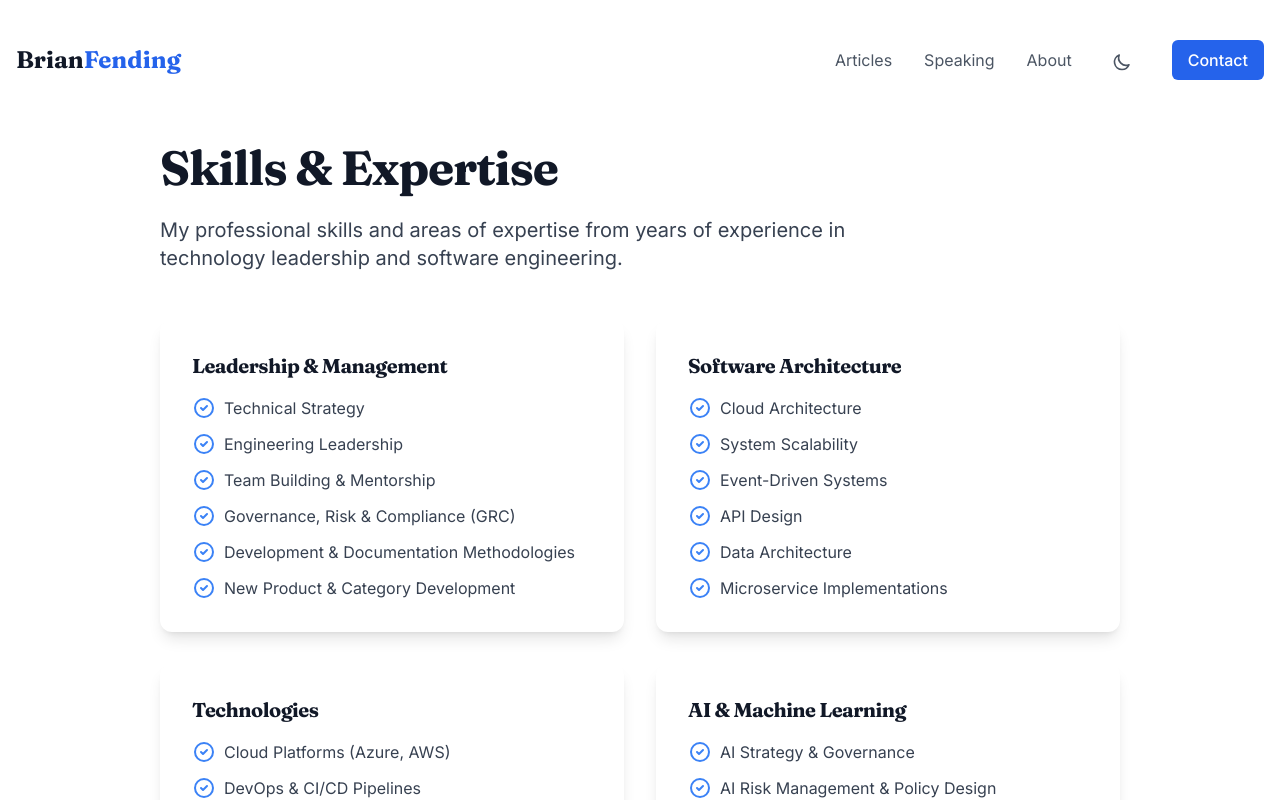
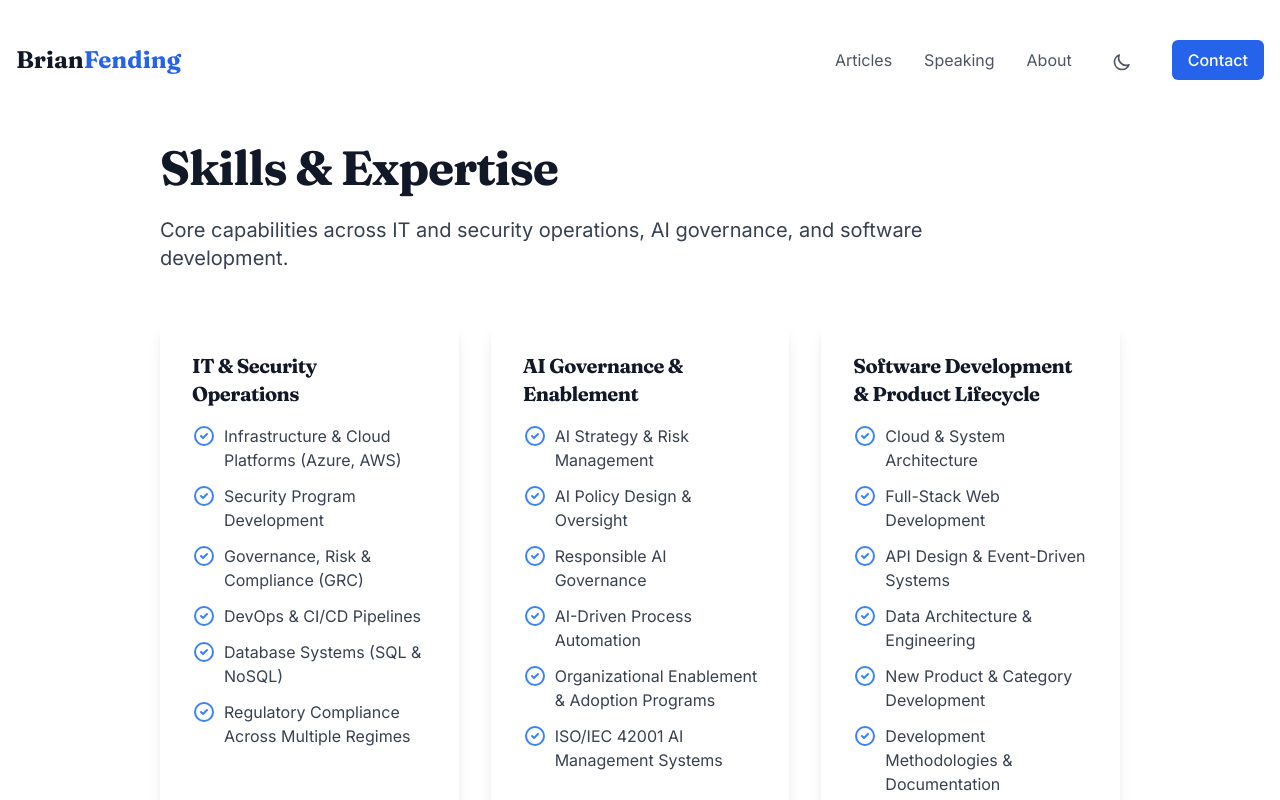
Before and after one commit to fending/brianfendingdotcom, a Next.js app: page /skills in a window 1280 px wide. Shown: the top 800 px of the page. Built offline with nearby package versions, Linux system fonts and the light colour scheme; no server answers.

Commit message:
Add sample environment variables for configuration. Updated About, Contact, Skills, and Home pages for clarity and focus on technology leadership; alignment with linkedin profile edits in general.

```diff
--- a/app/about/page.tsx
+++ b/app/about/page.tsx
@@ -4,7 +4,7 @@ import Link from 'next/link'
 
 export const metadata: Metadata = {
   title: 'About',
-  description: 'Brian Fending is a technology executive focused on AI governance, cybersecurity, and enterprise platform strategy.',
+  description: 'Brian Fending is a technology executive focused on AI governance, cybersecurity, and enterprise IT strategy.',
 }
 
 export const viewport: Viewport = {
@@ -32,17 +32,17 @@ export default function AboutPage() {
 
           <div className="text-lg text-gray-700 dark:text-gray-300 space-y-6">
             <p>
-              I'm a technology executive focused on AI governance, cybersecurity, and enterprise platform strategy. Most recently served as CIO at the American Association for Physician Leadership, where I spent nine years building security programs, implementing governance frameworks, and partnering with the executive team and board on technology risk.
+              I build and mature technology programs for organizations where IT, cybersecurity, and AI governance need to work as one discipline instead of three. My work connects what most organizations keep siloed: infrastructure and security operations alongside AI governance and the enablement programs that get people actually using the tools.
             </p>
 
             <p>
-              With over 25 years of experience in the technology sector, I've led engineering teams and architected solutions for startups and enterprises of all sizes. My expertise spans cloud infrastructure, data engineering, application development, and building scalable processes and systems that balance innovation with governance.
+              Most recently I spent nine years building security programs, standing up governance frameworks across multiple regulatory regimes, and owning the full software development lifecycle. My background spans infrastructure, application development, data engineering, and security operations across both startups and established enterprises.
             </p>
 
             <h3 className="text-xl font-semibold text-gray-900 dark:text-white">My Approach</h3>
 
             <p>
-              I believe in pragmatic engineering practices that balance innovation with reliability, and progress with governance. My leadership style emphasizes mentorship, continuous learning, and creating an environment where engineers can do their best work while staying aligned with business objectives.
+              I believe in pragmatic practices that balance innovation with reliability, and progress with governance. My leadership style emphasizes mentorship, continuous learning, and creating an environment where teams can do their best work while staying aligned with business objectives.
             </p>
 
             <p>
@@ -78,7 +78,7 @@ export default function AboutPage() {
       <section className="mt-16 mb-12 py-12 px-6 bg-gray-50 dark:bg-gray-800 rounded-xl text-center clear-both">
         <h2 className="text-2xl font-bold mb-4 text-gray-900 dark:text-white">Interested in Working Together?</h2>
         <p className="text-gray-700 dark:text-gray-300 mb-6 max-w-2xl mx-auto">
-          I'm currently open to employment opportunities, and available for consulting, advising, and speaking engagements.
+          I'm currently open to technology leadership roles, advisory and fractional engagements, and speaking opportunities.
         </p>
         <Link href="/contact" className="btn-primary">
           Get in Touch
--- a/app/contact/page.tsx
+++ b/app/contact/page.tsx
@@ -5,7 +5,7 @@ import { ReCaptchaProvider } from '@/components/ReCaptchaProvider'
 
 export const metadata: Metadata = {
   title: 'Contact',
-  description: 'Get in touch with Brian Fending for consulting, speaking engagements, or other inquiries.',
+  description: 'Get in touch with Brian Fending about technology leadership roles, advisory engagements, or speaking opportunities.',
 }
 
 export const viewport: Viewport = {
@@ -93,7 +93,7 @@ export default function ContactPage() {
             <div>
               <h3 className="text-lg font-medium mb-2 text-gray-900 dark:text-white">Newsletter</h3>
               <p className="text-gray-700 dark:text-gray-300 mb-3">
-                Subscribe to my newsletter for insights on technology leadership and software engineering.
+                Subscribe to my newsletter for insights on technology leadership and governance.
               </p>
               <a
                 href="https://brianfending.substack.com/"
@@ -113,25 +113,19 @@ export default function ContactPage() {
                 <svg className="h-5 w-5 text-primary-500 mr-2 mt-0.5" fill="none" viewBox="0 0 24 24" stroke="currentColor">
                   <path strokeLinecap="round" strokeLinejoin="round" strokeWidth={2} d="M9 12l2 2 4-4m6 2a9 9 0 11-18 0 9 9 0 0118 0z" />
                 </svg>
-                <span>Speaking engagement opportunities</span>
+                <span>Technology leadership roles</span>
               </li>
               <li className="flex items-start">
                 <svg className="h-5 w-5 text-primary-500 mr-2 mt-0.5" fill="none" viewBox="0 0 24 24" stroke="currentColor">
                   <path strokeLinecap="round" strokeLinejoin="round" strokeWidth={2} d="M9 12l2 2 4-4m6 2a9 9 0 11-18 0 9 9 0 0118 0z" />
                 </svg>
-                <span>Technology leadership consulting</span>
+                <span>Advisory and fractional engagements</span>
               </li>
               <li className="flex items-start">
                 <svg className="h-5 w-5 text-primary-500 mr-2 mt-0.5" fill="none" viewBox="0 0 24 24" stroke="currentColor">
                   <path strokeLinecap="round" strokeLinejoin="round" strokeWidth={2} d="M9 12l2 2 4-4m6 2a9 9 0 11-18 0 9 9 0 0118 0z" />
                 </svg>
-                <span>Software architecture reviews</span>
-              </li>
-              <li className="flex items-start">
-                <svg className="h-5 w-5 text-primary-500 mr-2 mt-0.5" fill="none" viewBox="0 0 24 24" stroke="currentColor">
-                  <path strokeLinecap="round" strokeLinejoin="round" strokeWidth={2} d="M9 12l2 2 4-4m6 2a9 9 0 11-18 0 9 9 0 0118 0z" />
-                </svg>
-                <span>AI implementation strategy</span>
+                <span>Speaking opportunities</span>
               </li>
             </ul>
           </div>
--- a/app/skills/page.tsx
+++ b/app/skills/page.tsx
@@ -23,7 +23,7 @@ export default async function SkillsPage() {
       </div>
 
       {content.skills && content.skills.length > 0 ? (
-        <div className="grid grid-cols-1 md:grid-cols-2 gap-8 mb-12">
+        <div className="grid grid-cols-1 md:grid-cols-3 gap-8 mb-12">
           {content.skills.map((category: SkillCategory, index: number) => (
             <div key={index} className="feature-card">
               <h2 className="text-xl font-bold mb-4 text-gray-900 dark:text-white">
--- a/public/static/home.json
+++ b/public/static/home.json
@@ -1,10 +1,10 @@
 {
   "title": "Technology Leadership for the AI Era",
-  "description": "Technology executive specializing in IT governance, cybersecurity (CISM), and enterprise transformation. Currently available for CIO/CISO roles and advisory engagements.",
+  "description": "Technology executive specializing in IT governance, cybersecurity (CISM), and enterprise transformation. Currently available for full-time roles and fractional advisory engagements.",
   "sections": [
     {
       "title": "What I Do",
-      "content": "I help organizations build technology programs that balance innovation with governance. My work spans IT and AI governance, enterprise security strategy, product development leadership, and board-level risk communication. Whether implementing frameworks that accelerate AI adoption without creating ungovernable risk or strengthening cybersecurity posture across multiple regulatory regimes, I partner with leadership to make technology a strategic enabler rather than an operational constraint."
+      "content": "I help organizations build technology programs that balance innovation with governance. My work spans IT and AI governance, enterprise security strategy, software development, and product lifecycle management. Whether implementing frameworks that accelerate AI adoption without creating ungovernable risk or strengthening cybersecurity posture across multiple regulatory regimes, I partner with leadership to make technology a strategic enabler rather than an operational constraint."
     }
   ]
 }
--- a/public/static/skills.json
+++ b/public/static/skills.json
@@ -1,49 +1,38 @@
 {
   "title": "Skills & Expertise",
-  "description": "My professional skills and areas of expertise from years of experience in technology leadership and software engineering.",
+  "description": "Core capabilities across IT and security operations, AI governance, and software development.",
   "skills": [
     {
-      "category": "Leadership & Management",
+      "category": "IT & Security Operations",
       "items": [
-        "Technical Strategy",
-        "Engineering Leadership",
-        "Team Building & Mentorship",
+        "Infrastructure & Cloud Platforms (Azure, AWS)",
+        "Security Program Development",
         "Governance, Risk & Compliance (GRC)",
-        "Development & Documentation Methodologies",
-        "New Product & Category Development"
+        "DevOps & CI/CD Pipelines",
+        "Database Systems (SQL & NoSQL)",
+        "Regulatory Compliance Across Multiple Regimes"
       ]
     },
     {
-      "category": "Software Architecture",
+      "category": "AI Governance & Enablement",
       "items": [
-        "Cloud Architecture",
-        "System Scalability",
-        "Event-Driven Systems",
-        "API Design",
-        "Data Architecture",
-        "Microservice Implementations"
+        "AI Strategy & Risk Management",
+        "AI Policy Design & Oversight",
+        "Responsible AI Governance",
+        "AI-Driven Process Automation",
+        "Organizational Enablement & Adoption Programs",
+        "ISO/IEC 42001 AI Management Systems"
       ]
     },
     {
-      "category": "Technologies",
+      "category": "Software Development & Product Lifecycle",
       "items": [
-        "Cloud Platforms (Azure, AWS)",
-        "DevOps & CI/CD Pipelines",
-        "Modern Web Technologies",
-        "JavaScript/TypeScript Ecosystem",
-        "Python, C#, similar languages & constructs",
-        "Database Systems (SQL & NoSQL)"
-      ]
-    },
-    {
-      "category": "AI & Machine Learning",
-      "items": [
-        "AI Strategy & Governance",
-        "AI Risk Management & Policy Design",
-        "Executive Leadership of AI Initiatives",
-        "Data Engineering Foundations",
-        "Ethical & Responsible AI Oversight",
-        "AI-Driven Business Process Automation"
+        "Cloud & System Architecture",
+        "Full-Stack Web Development",
+        "API Design & Event-Driven Systems",
+        "Data Architecture & Engineering",
+        "New Product & Category Development",
+        "Development Methodologies & Documentation"
       ]
     }
   ]
```
Also changed, not shown: 1 other file (tests, documents, lock files or other folders).
